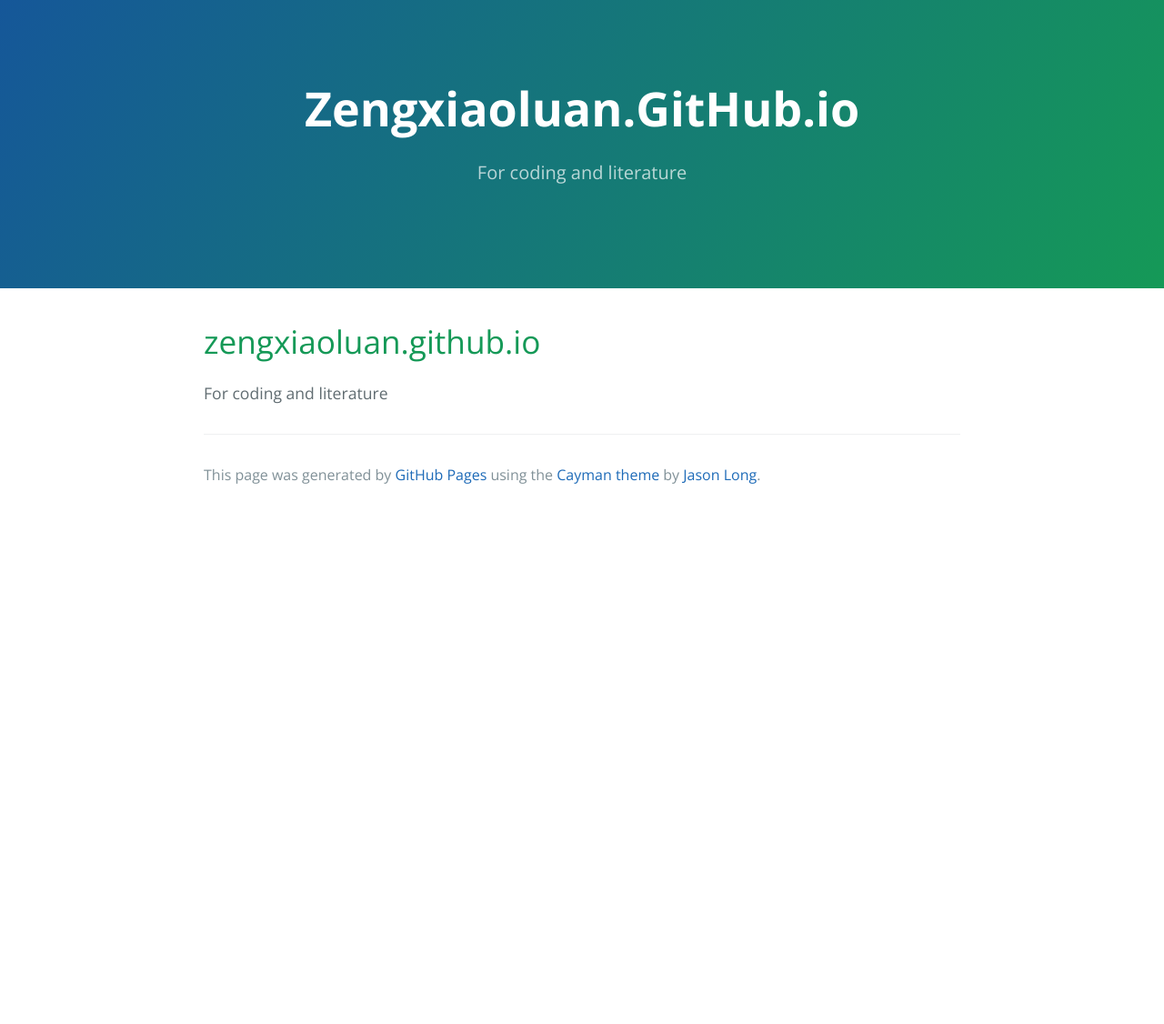
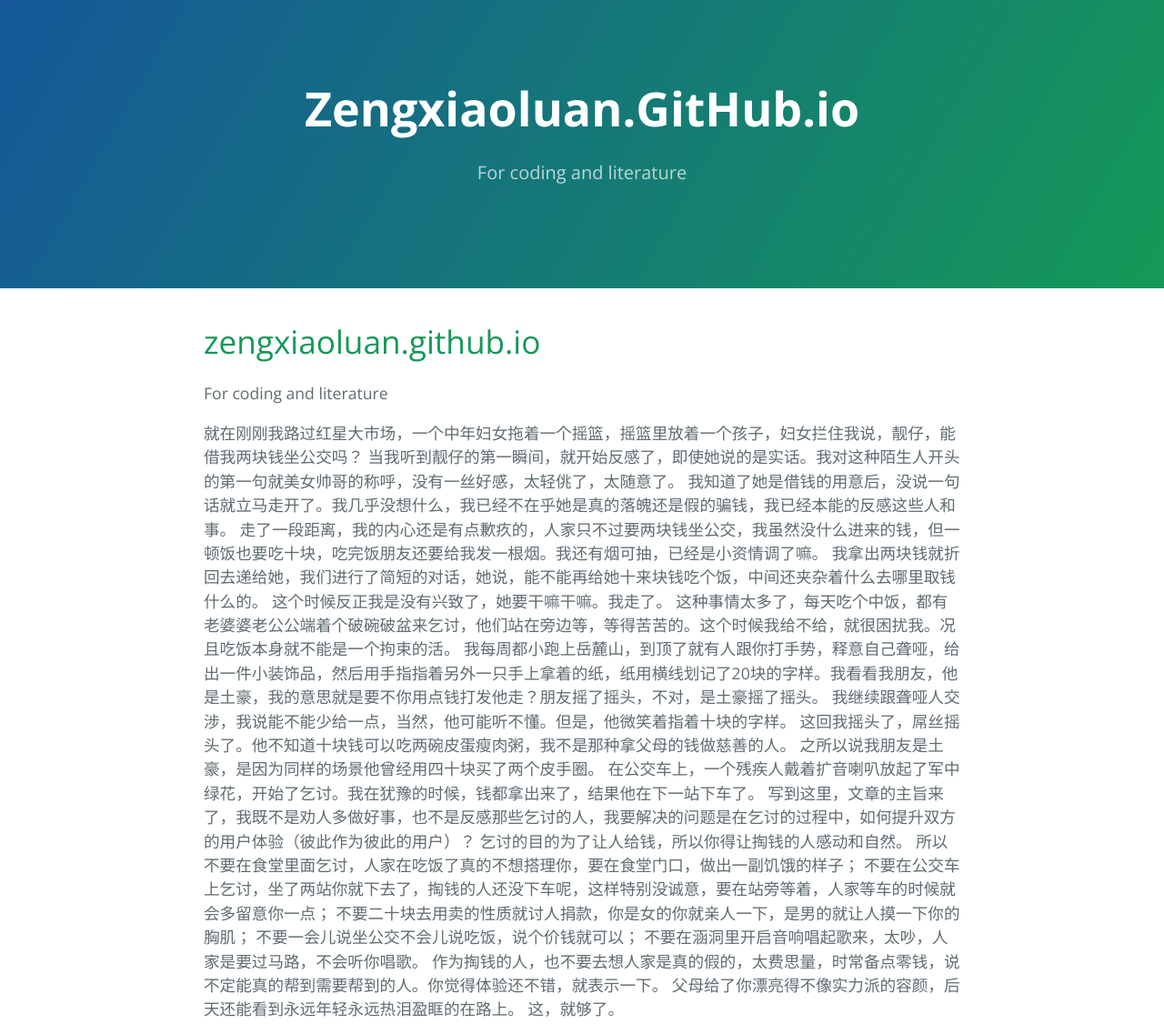
Before and after one commit to zengxiaoluan/zengxiaoluan.github.io, a plain HTML site: page index.html in a window 1280 px wide. Shown: the top 1126 px of the page at 91% size. Before the commit the page ends 800 px from the top, so only its background shows below. Drawn offline with nearby package versions, Linux system fonts and the light colour scheme.

Commit message:
Update index.html

```diff
--- a/index.html
+++ b/index.html
@@ -20,7 +20,49 @@
 <a id="zengxiaoluangithubio" class="anchor" href="#zengxiaoluangithubio" aria-hidden="true"><span class="octicon octicon-link"></span></a>zengxiaoluan.github.io</h1>
 
 <p>For coding and literature</p>
+<p>就在刚刚我路过红星大市场，一个中年妇女拖着一个摇篮，摇篮里放着一个孩子，妇女拦住我说，靓仔，能借我两块钱坐公交吗？
 
+当我听到靓仔的第一瞬间，就开始反感了，即使她说的是实话。我对这种陌生人开头的第一句就美女帅哥的称呼，没有一丝好感，太轻佻了，太随意了。
+
+我知道了她是借钱的用意后，没说一句话就立马走开了。我几乎没想什么，我已经不在乎她是真的落魄还是假的骗钱，我已经本能的反感这些人和事。
+
+走了一段距离，我的内心还是有点歉疚的，人家只不过要两块钱坐公交，我虽然没什么进来的钱，但一顿饭也要吃十块，吃完饭朋友还要给我发一根烟。我还有烟可抽，已经是小资情调了嘛。
+
+我拿出两块钱就折回去递给她，我们进行了简短的对话，她说，能不能再给她十来块钱吃个饭，中间还夹杂着什么去哪里取钱什么的。
+
+这个时候反正我是没有兴致了，她要干嘛干嘛。我走了。
+
+这种事情太多了，每天吃个中饭，都有老婆婆老公公端着个破碗破盆来乞讨，他们站在旁边等，等得苦苦的。这个时候我给不给，就很困扰我。况且吃饭本身就不能是一个拘束的活。
+
+我每周都小跑上岳麓山，到顶了就有人跟你打手势，释意自己聋哑，给出一件小装饰品，然后用手指指着另外一只手上拿着的纸，纸用横线划记了20块的字样。我看看我朋友，他是土豪，我的意思就是要不你用点钱打发他走？朋友摇了摇头，不对，是土豪摇了摇头。
+
+我继续跟聋哑人交涉，我说能不能少给一点，当然，他可能听不懂。但是，他微笑着指着十块的字样。
+
+这回我摇头了，屌丝摇头了。他不知道十块钱可以吃两碗皮蛋瘦肉粥，我不是那种拿父母的钱做慈善的人。
+
+之所以说我朋友是土豪，是因为同样的场景他曾经用四十块买了两个皮手圈。
+
+在公交车上，一个残疾人戴着扩音喇叭放起了军中绿花，开始了乞讨。我在犹豫的时候，钱都拿出来了，结果他在下一站下车了。
+
+写到这里，文章的主旨来了，我既不是劝人多做好事，也不是反感那些乞讨的人，我要解决的问题是在乞讨的过程中，如何提升双方的用户体验（彼此作为彼此的用户）？
+
+乞讨的目的为了让人给钱，所以你得让掏钱的人感动和自然。
+
+所以不要在食堂里面乞讨，人家在吃饭了真的不想搭理你，要在食堂门口，做出一副饥饿的样子；
+
+不要在公交车上乞讨，坐了两站你就下去了，掏钱的人还没下车呢，这样特别没诚意，要在站旁等着，人家等车的时候就会多留意你一点；
+
+不要二十块去用卖的性质就讨人捐款，你是女的你就亲人一下，是男的就让人摸一下你的胸肌；
+
+不要一会儿说坐公交不会儿说吃饭，说个价钱就可以；
+
+不要在涵洞里开启音响唱起歌来，太吵，人家是要过马路，不会听你唱歌。
+
+作为掏钱的人，也不要去想人家是真的假的，太费思量，时常备点零钱，说不定能真的帮到需要帮到的人。你觉得体验还不错，就表示一下。
+
+父母给了你漂亮得不像实力派的容颜，后天还能看到永远年轻永远热泪盈眶的在路上。
+
+这，就够了。</p>
       <footer class="site-footer">
 
         <span class="site-footer-credits">This page was generated by <a href="https://pages.github.com">GitHub Pages</a> using the <a href="https://github.com/jasonlong/cayman-theme">Cayman theme</a> by <a href="https://twitter.com/jasonlong">Jason Long</a>.</span>
```
